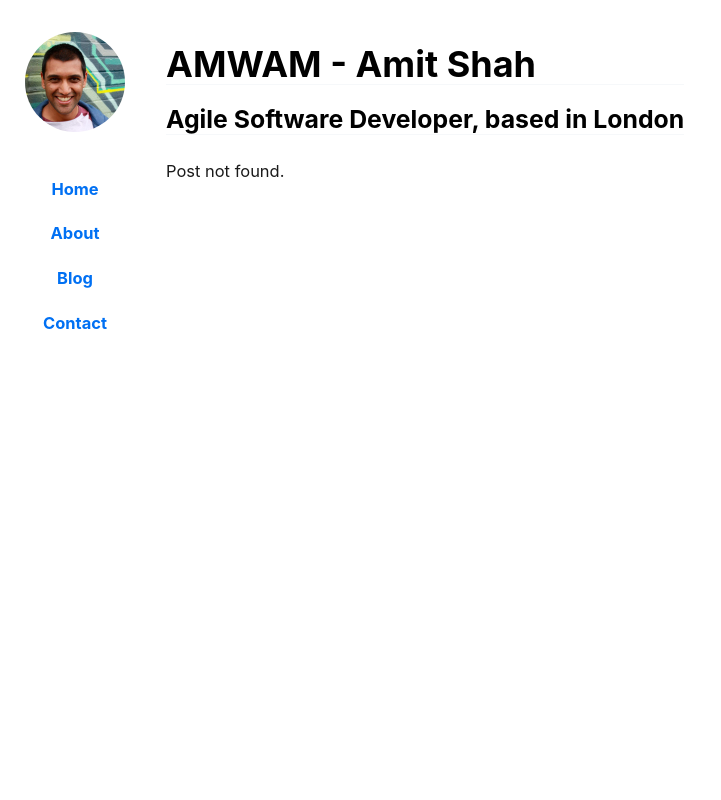
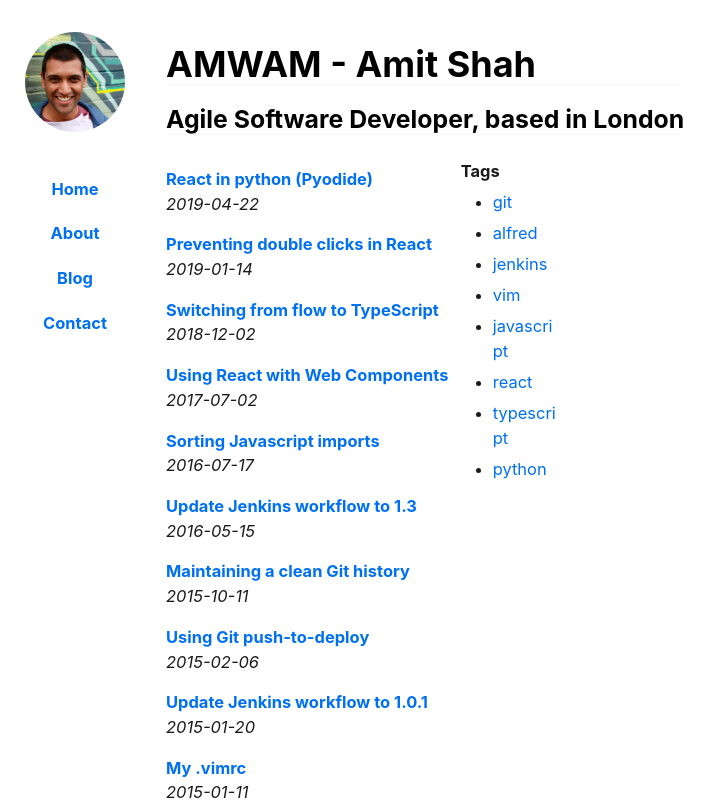
Before and after one commit to Amwam/amwam.github.io, a Next.js app: page /blog in a window 1280 px wide. Before the commit this address had no page. Shown: the top 800 px of the page, without its empty margins (0-721 px from the left). Built offline with nearby package versions, Linux system fonts and the light colour scheme; a web font is replaced by a local one.

Commit message:
More optiisations

```diff
--- a/pages/blog/[...slug].tsx
+++ b/pages/blog/[slug].tsx
@@ -32,7 +32,7 @@ interface IBlogPostProps {
 
 export default function BlogPost(props: IBlogPostProps) {
   const router = useRouter();
-  const slug = router?.query?.slug?.[0];
+  const slug = router?.query?.slug;
   const post = posts.reduce((x, p) => {
     if (p.slug === slug) {
       return p;
@@ -76,7 +76,7 @@ export default function BlogPost(props: IBlogPostProps) {
 
 // Here we're fetching the markdown files to use a posts
 export async function getStaticProps({ params }) {
-  const slug = params.slug[0];
+  const slug = params.slug;
   const post = posts.reduce((x, p) => {
     if (p.slug === slug) {
       return p;
@@ -91,7 +91,7 @@ export async function getStaticProps({ params }) {
 
   const fileContents = fs.readFileSync(postsFilename, 'utf8');
   const POST = fileContents;
-  // By returning { props: POSTS }, the Blog component
+  // By returning { props: POST }, the Blog component
   // will receive `POSTS` as a prop at build time
   return {
     props: {
@@ -104,7 +104,7 @@ export async function getStaticPaths() {
   return {
     paths: posts
       .filter((p) => p.slug)
-      .map((p) => ({ params: { slug: [p.slug] } })),
+      .map((p) => ({ params: { slug: p.slug } })),
     fallback: false,
   };
 }
--- a/pages/blog/index.tsx
+++ b/pages/blog/index.tsx
@@ -34,7 +34,7 @@ export default function Blog(props: {
           .map((post) => (
             <div key={post.slug} className={styles['post-item']}>
               <strong>
-                <Link href={`/blog/${post.slug}`} as={`/blog/${post.slug}`}>
+                <Link href="/blog/[slug]" as={`/blog/${post.slug}`}>
                   <a>{post.title}</a>
                 </Link>
               </strong>{' '}
```
